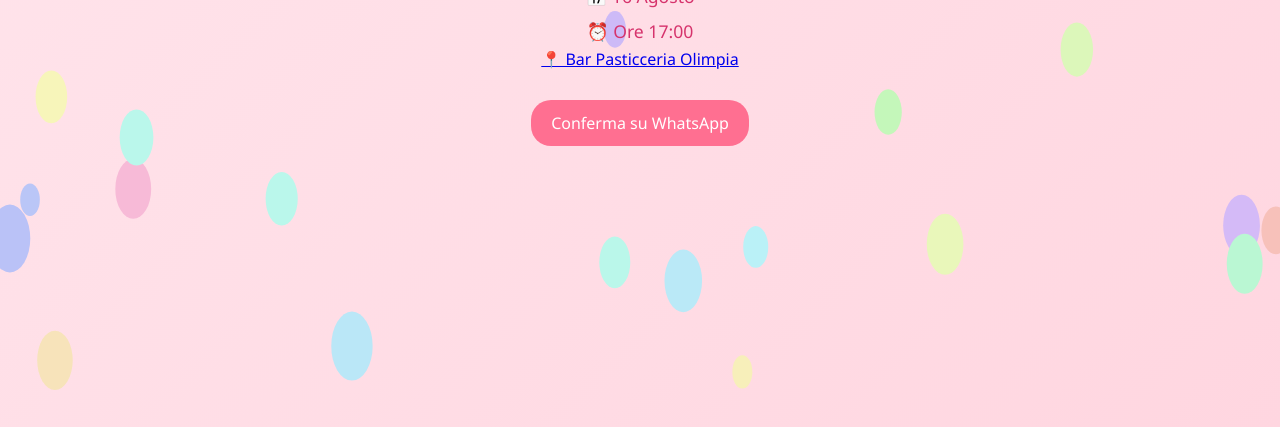
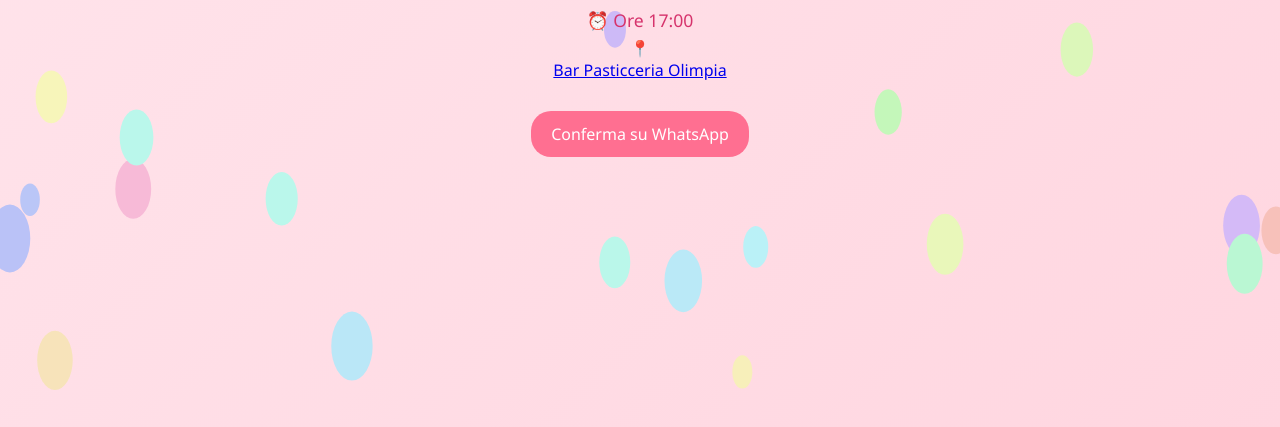
Before and after one commit to xAntonioDiMasix/invitocompleanno, a plain HTML site: page index.html in a window 1280 px wide. Shown: the part 373-800 px from the top of the page. Drawn offline with Linux system fonts and the light colour scheme.

Commit message:
Update index.html

```diff
--- a/index.html
+++ b/index.html
@@ -60,7 +60,7 @@
 <h1>🎉 Olimpia compie 5 anni 🎉</h1>
 <p>📅 16 Agosto</p>
 <p>⏰ Ore 17:00</p>
-<a href="https://share.google/FvgmSH9CQ59L850hw">📍 Bar Pasticceria Olimpia</a></p>
+📍 <a href="https://share.google/FvgmSH9CQ59L850hw">Bar Pasticceria Olimpia</a></p>
 
 <a href="https://wa.me/3665245834?text=Ciao%20confermo%20la%20mia%20presenza%20alla%20festa%20di%20Olimpia!" class="btn">
     Conferma su WhatsApp
```
